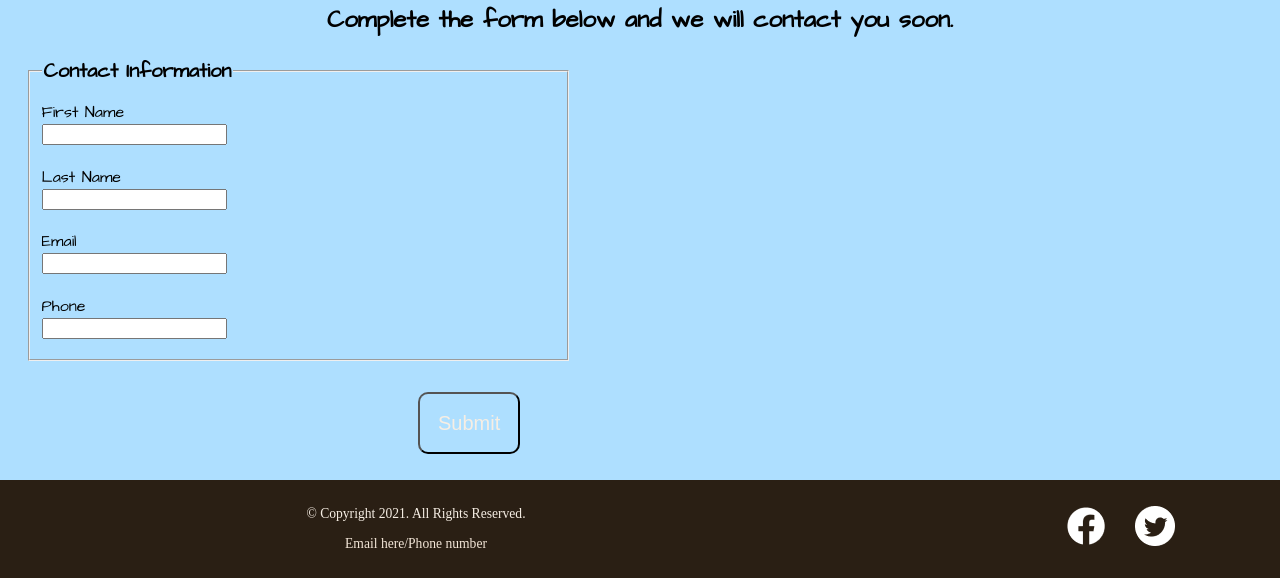
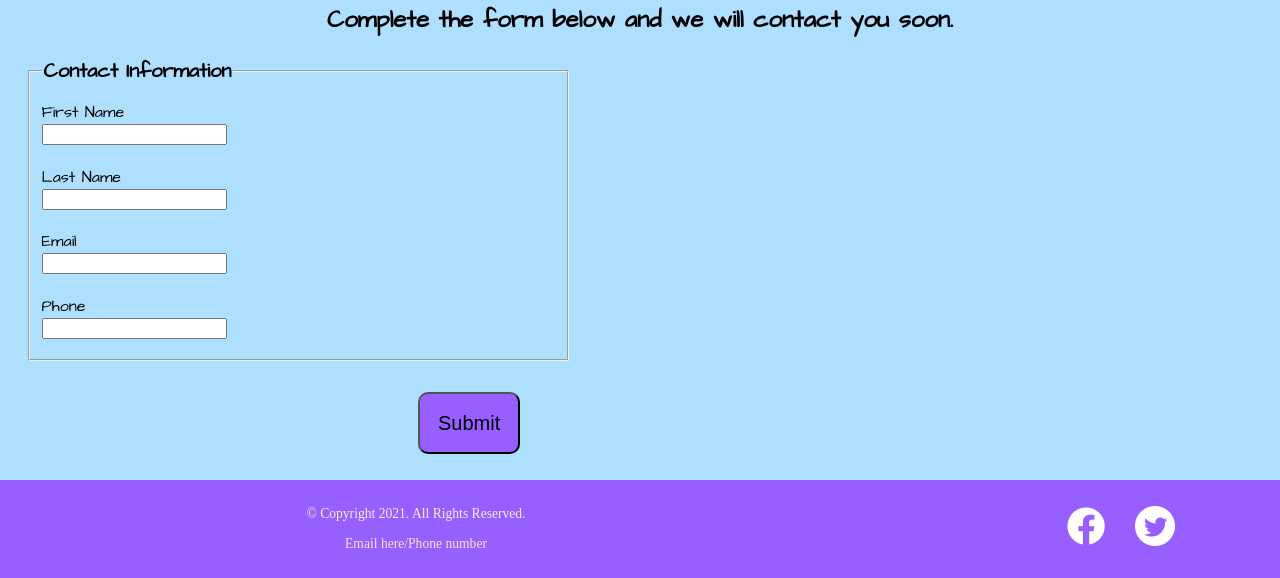
Before and after one commit to EpicNootNoot/Instnthairnails, a plain HTML site: page contact.html in a window 1280 px wide. Shown: the part 918-1496 px from the top of the page. Drawn offline with Linux system fonts and the light colour scheme.

Commit message:
Changed color values for bkgrnd/submit

```diff
--- a/css/styles.css
+++ b/css/styles.css
@@ -171,6 +171,10 @@ fieldset, input, textarea {
   margin-bottom: 2%;
 }
 
+textarea {
+  float: auto;
+}
+
 fieldset legend {
   font-weight: bold;
   font-size: 1.25em;
@@ -185,8 +189,8 @@ form #submit {
   margin: 0 auto;
   display: block;
   padding: 2%;
-  background-color: #AEDFFF;
-  color: #f6eee4;
+  background-color: #975fff;
+  color: #000000;
   font-size: 1.25em;
   border-radius: 10px;
 }
@@ -197,7 +201,7 @@ form #submit {
 footer {
   text-align: center;
   font-size: 0.85em;
-  background-color: #2a1f14;
+  background-color: #975fff;
   color: #f6eee4;
   padding: 1% 0%;
 }
```
